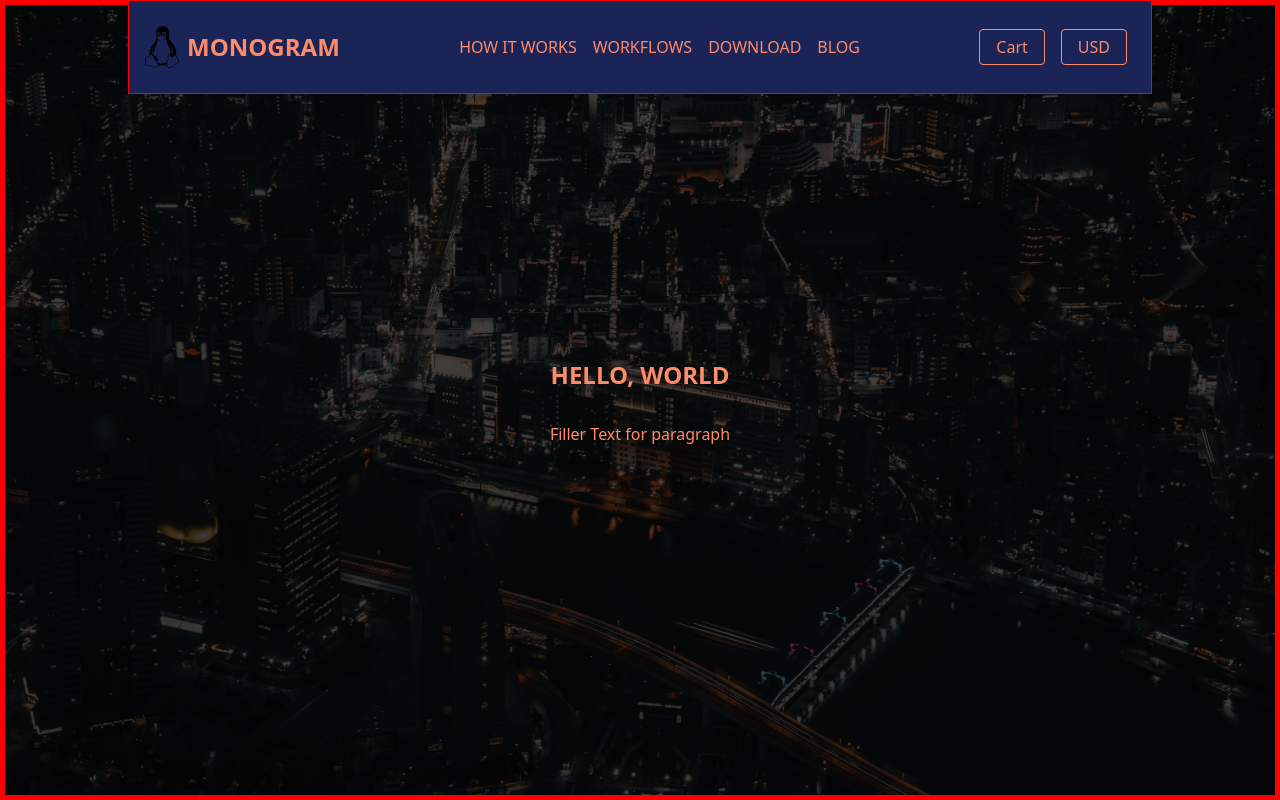
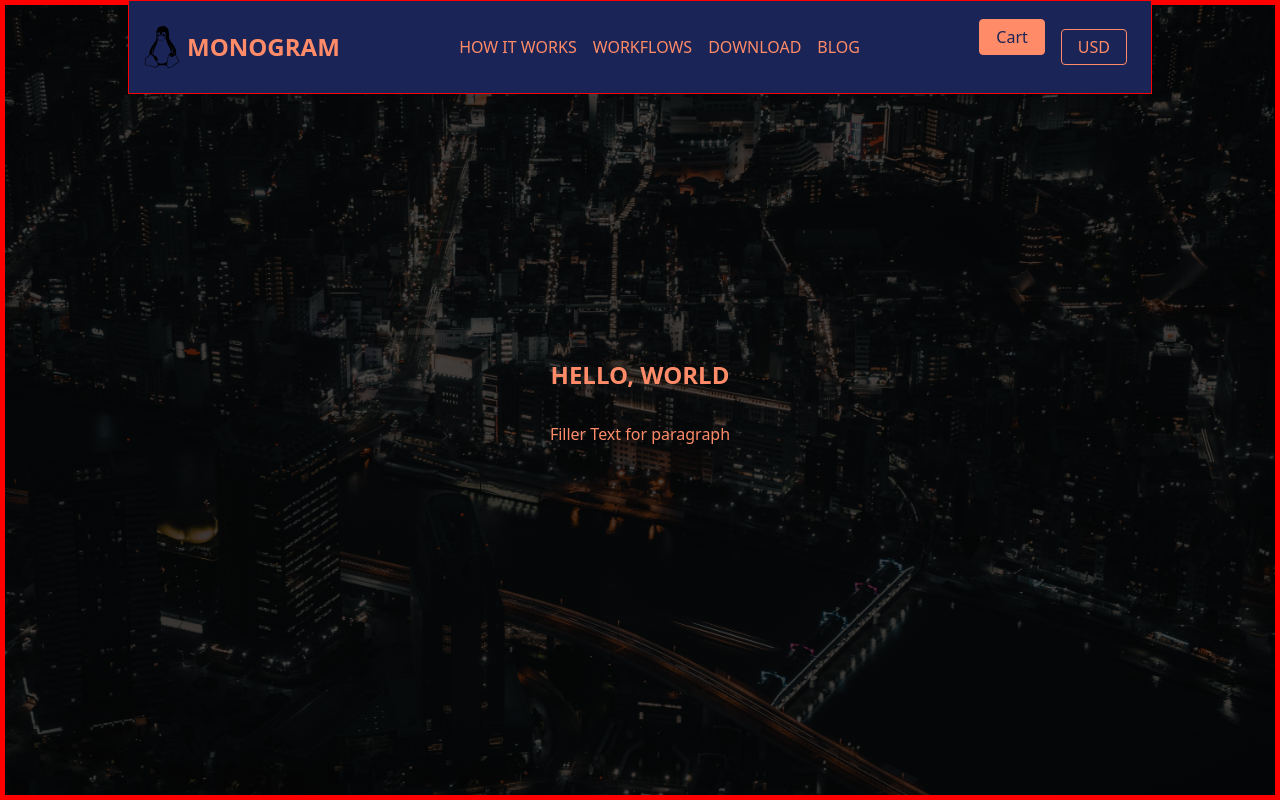
Before and after one commit to gregmjsco/odin-react-shopping, a React (Vite) app in the folder react-shopping-cart/: page / in a window 1280 px wide. In both pictures the pointer is over the button "Cart". Shown: the top 800 px of the page. Built offline with nearby package versions, Linux system fonts and the light colour scheme.

Commit message:
Add transition to header button to translateY on hover

```diff
--- a/react-shopping-cart/src/components/Header/Header.css
+++ b/react-shopping-cart/src/components/Header/Header.css
@@ -61,6 +61,13 @@ header {
     border-radius: 4px;
     cursor: pointer;
     font-family: inherit;
+    transition: all 0.5s;
+}
+
+.btn:hover {
+    transform: translateY(-10px);
+    background-color: var(--orange);
+    color: var(--purple);
 }
 
 /* 2xl */
```
